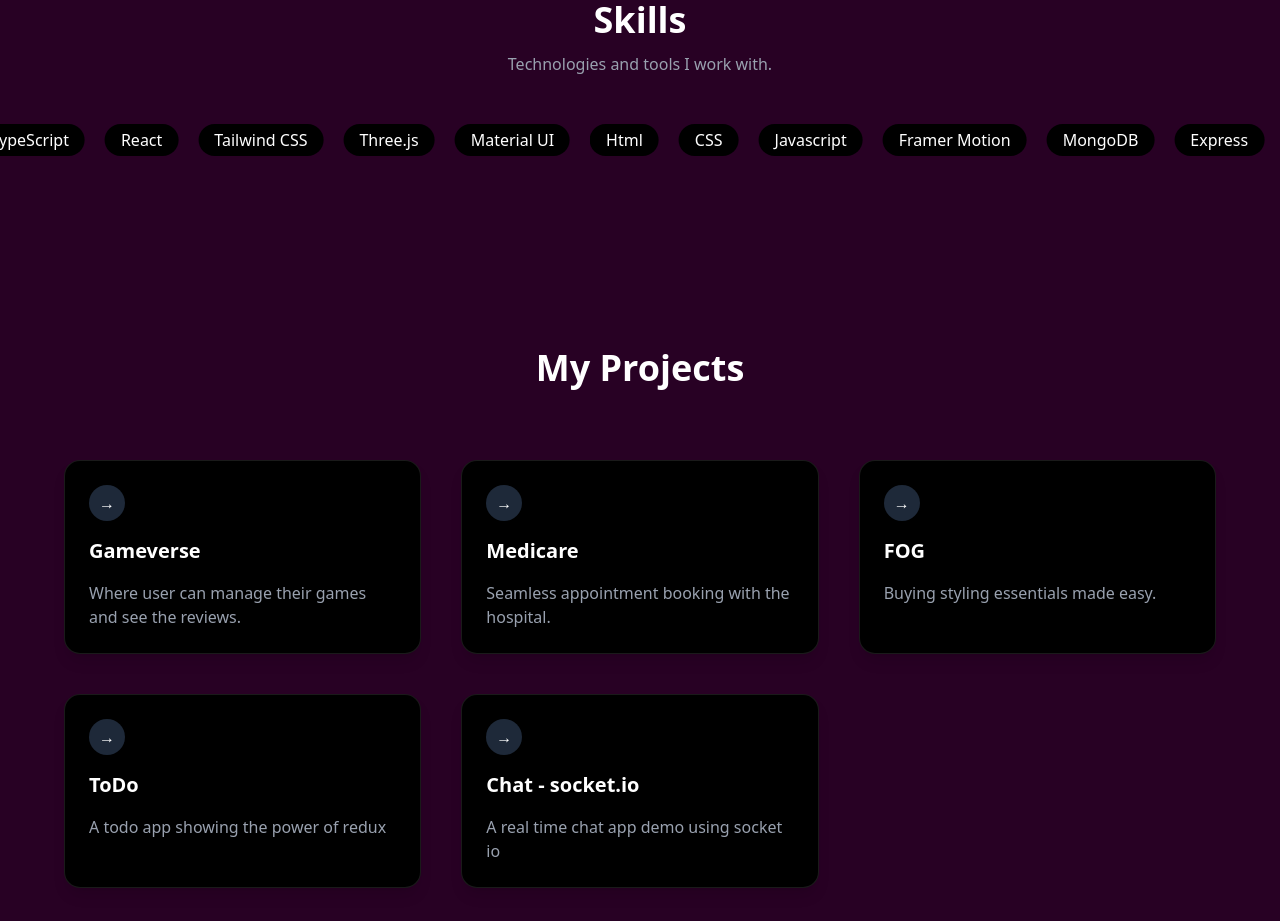
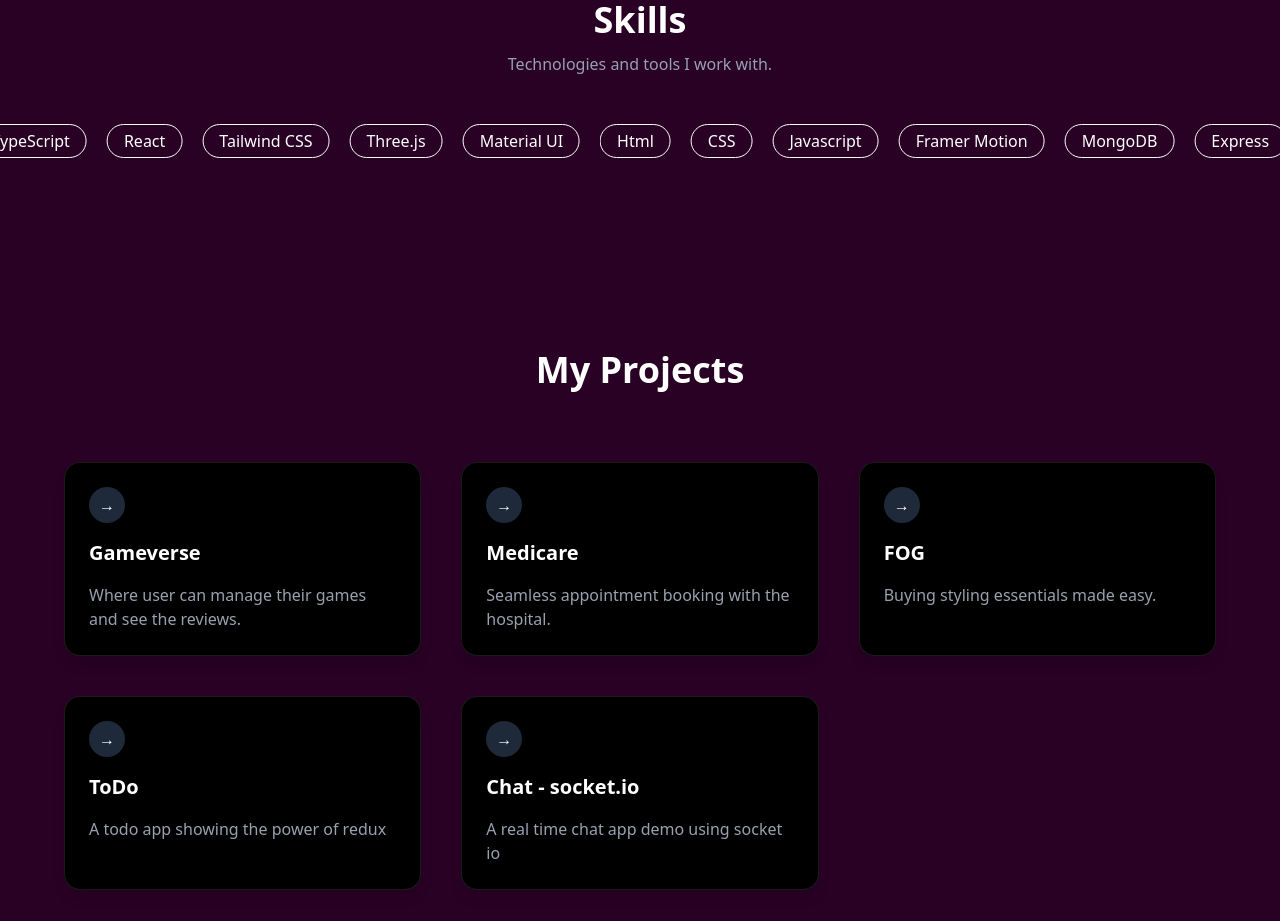
Before and after one commit to Jeniya14/my-portfolio, a React (Vite) app: page / in a window 1280 px wide. Shown: the part 1100-2021 px from the top of the page. Built offline with nearby package versions, Linux system fonts and the light colour scheme.

Commit message:
button update v2

```diff
--- a/src/section/Skill.jsx
+++ b/src/section/Skill.jsx
@@ -28,7 +28,7 @@ export default function Skills() {
         <div className="marquee-skills  rounded-md  ">
           <ul>
             {skills.map((item, i) => (
-              <li key={i} className="px-4 py-1 bg-black rounded-full">
+              <li key={i} className="px-4 py-1 border border-white rounded-full">
                 {item}
               </li>
             ))}
@@ -37,7 +37,7 @@ export default function Skills() {
           {/* duplicate required for seamless looping */}
           <ul>
             {skills.map((item, i) => (
-              <li key={"copy-" + i} className="px-4 py-1 bg-black rounded-full">
+              <li key={"copy-" + i} className="px-4 py-1 border border-white rounded-full">
                 {item}
               </li>
             ))}
```
